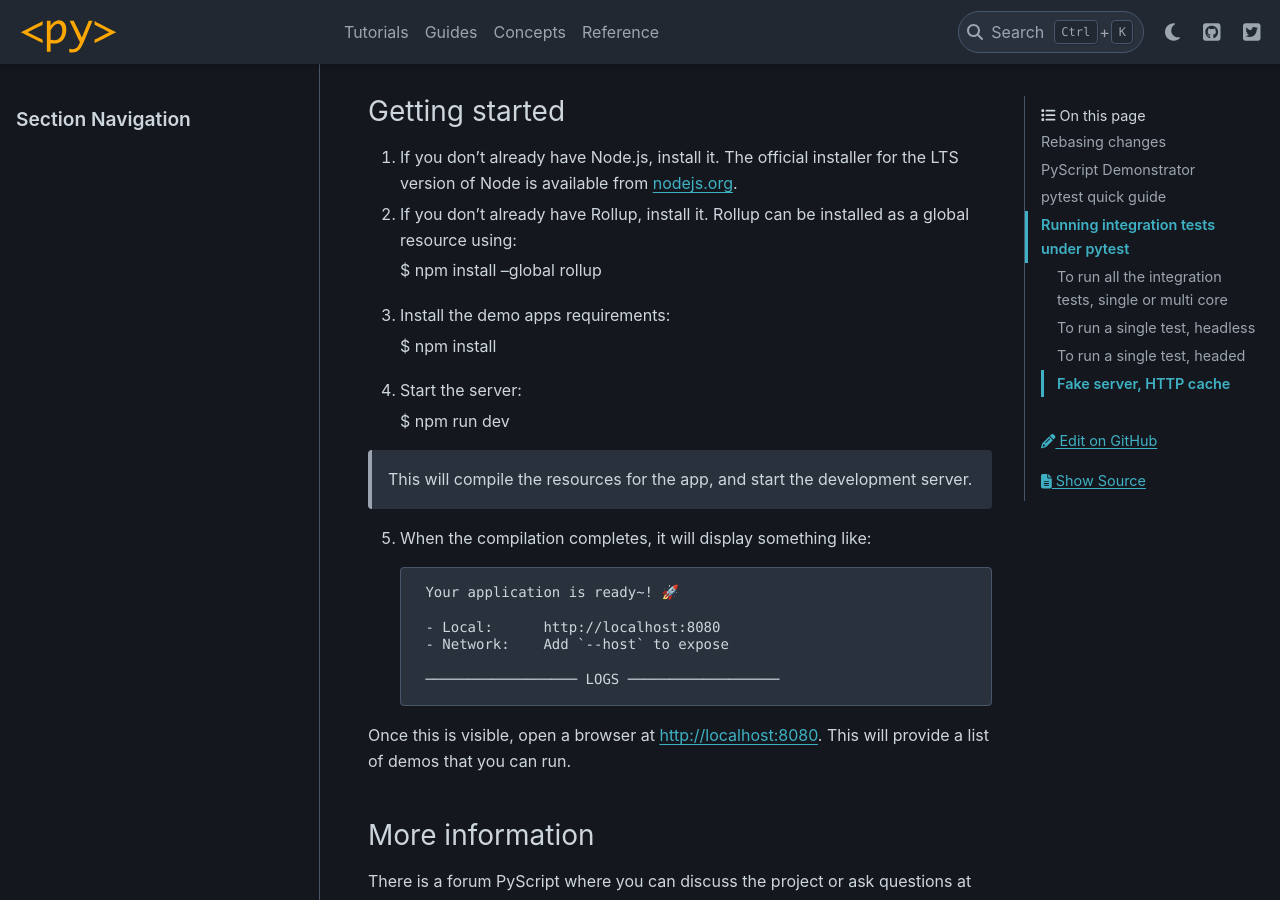
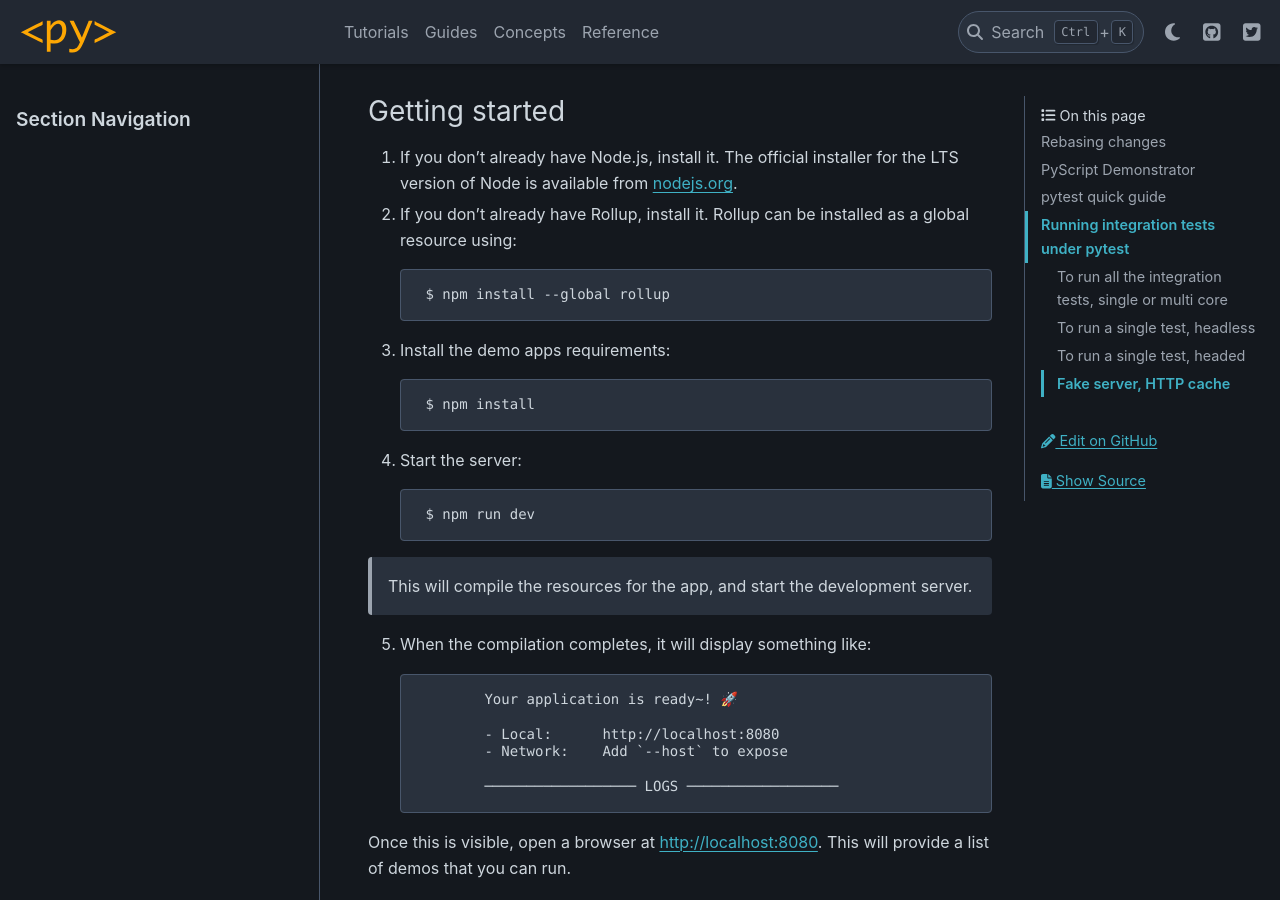
Before and after one commit to pyscript/pyscript, a Sphinx documentation site: the page built from docs/development/developing.md, in a window 1280 px wide and 900 px high, scrolled down 1728 px. Built offline with Sphinx 7.4.7 and the PyData theme 0.15.4, drawn with Linux system fonts in a browser that asks for light colours.

```diff
--- a/docs/development/developing.md
+++ b/docs/development/developing.md
@@ -63,26 +63,35 @@ A simple webapp to demonstrate the capabilities of PyScript.
 
 2. If you don't already have Rollup, install it. Rollup can be installed as a global resource using:
 
-	$ npm install --global rollup
+
+		$ npm install --global rollup
+
 
 3. Install the demo apps requirements:
 
-	$ npm install
+
+		$ npm install
+
 
 4. Start the server:
 
-	$ npm run dev
+
+		$ npm run dev
+
 
 > This will compile the resources for the app, and start the development server.
 
+
 5. When the compilation completes, it will display something like:
 
-		Your application is ready~! 🚀
 
-		- Local:      http://localhost:8080
-		- Network:    Add `--host` to expose
+			Your application is ready~! 🚀
 
-		────────────────── LOGS ──────────────────
+			- Local:      http://localhost:8080
+			- Network:    Add `--host` to expose
+
+			────────────────── LOGS ──────────────────
+
 
 Once this is visible, open a browser at [http://localhost:8080](http://localhost:8080). This will provide a list of demos that you can run.
 
```
